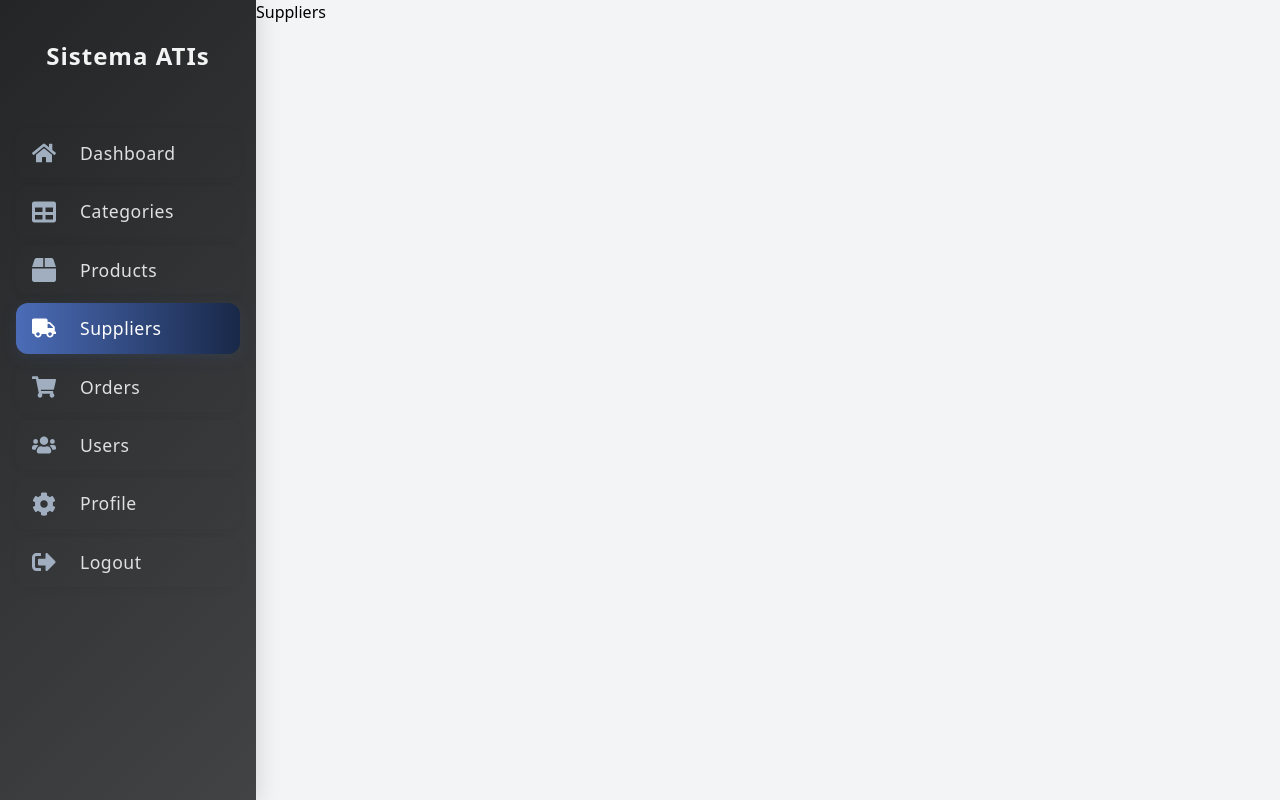
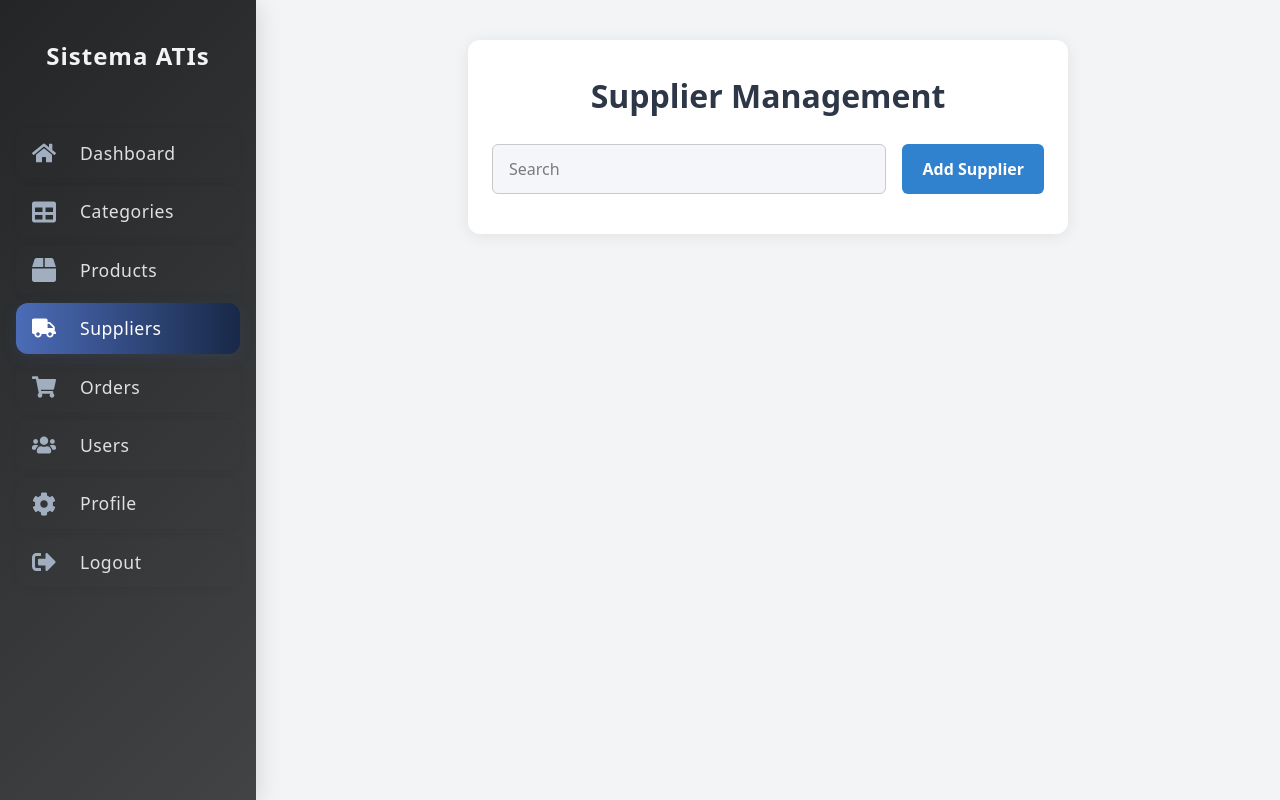
Before and after one commit to Proyecto-Intergrador-PNS/ATIs, a React (Vite) app in the folder front-end/: page /admin-dashboard/suppliers in a window 1280 px wide. Built offline with nearby package versions, Linux system fonts and the light colour scheme; sample sign-in values are in the browser's storage.

Commit message:
added supplier module on proyect, starting working on it

```diff
--- a/front-end/src/App.jsx
+++ b/front-end/src/App.jsx
@@ -5,6 +5,7 @@ import Login from './pages/Login';
 import ProtectedRoutes from './utils/ProtectedRoutes';
 import Dashboard from './pages/Dashboard';
 import Categories from './components/Categories';
+import Suppliers from './components/Suppliers';
 
 /**
  * @file App.jsx
@@ -45,7 +46,7 @@ function App() {
               within the `Dashboard` component. */}
           <Route path='categories' element={<Categories />} />
           <Route path='products' element={<h1>Products</h1>} />
-          <Route path='suppliers' element={<h1>Suppliers</h1>} />
+          <Route path='suppliers' element={<Suppliers />} />
           <Route path='orders' element={<h1>Orders</h1>} />
           <Route path='users' element={<h1>Users</h1>} />
           <Route path='profile' element={<h1>Profile</h1>} />
--- /dev/null
+++ b/front-end/src/components/Suppliers.css
@@ -0,0 +1,183 @@
+.suppliers-container {
+  max-width: 600px;
+  margin: 40px auto;
+  background: #fff;
+  border-radius: 12px;
+  box-shadow: 0 2px 16px rgba(0,0,0,0.08);
+  padding: 32px 24px 24px 24px;
+}
+
+.suppliers-title {
+  font-size: 2rem;
+  font-weight: 700;
+  margin-bottom: 24px;
+  color: #2d3748;
+  text-align: center;
+}
+
+.suppliers-actions {
+  display: flex;
+  gap: 16px;
+  justify-content: center;
+  margin-bottom: 16px;
+}
+
+.suppliers-search {
+  flex: 1;
+  padding: 10px 14px;
+  border: 1px solid #cbd5e1;
+  border-radius: 6px;
+  font-size: 1rem;
+  outline: none;
+  transition: border 0.2s;
+}
+
+.suppliers-search:focus {
+  border-color: #3182ce;
+}
+
+.suppliers-add-btn {
+  background: #3182ce;
+  color: #fff;
+  border: none;
+  border-radius: 6px;
+  padding: 10px 20px;
+  font-size: 1rem;
+  font-weight: 600;
+  cursor: pointer;
+  transition: background 0.2s;
+}
+
+.suppliers-add-btn:hover {
+  background: #2563eb;
+}
+
+.supplier-modal-overlay {
+  position: fixed;
+  top: 0; left: 0; right: 0; bottom: 0;
+  background: rgba(0,0,0,0.25);
+  z-index: 1000;
+  display: flex;
+  align-items: center;
+  justify-content: center;
+}
+
+.supplier-modal {
+  background: #fff;
+  border-radius: 10px;
+  box-shadow: 0 4px 24px rgba(0,0,0,0.12);
+  padding: 32px 24px 24px 24px;
+  min-width: 340px;
+  position: relative;
+  animation: fadeIn 0.2s;
+}
+
+@keyframes fadeIn {
+  from { opacity: 0; transform: scale(0.98); }
+  to { opacity: 1; transform: scale(1); }
+}
+
+.supplier-modal h1 {
+  font-size: 1.3rem;
+  margin-bottom: 18px;
+  color: #2d3748;
+  text-align: center;
+}
+
+.supplier-modal form {
+  display: flex;
+  flex-direction: column;
+  gap: 12px;
+}
+
+.supplier-modal input {
+  padding: 9px 12px;
+  border: 1px solid #cbd5e1;
+  border-radius: 5px;
+  font-size: 1rem;
+  outline: none;
+  transition: border 0.2s;
+}
+
+.supplier-modal input:focus {
+  border-color: #3182ce;
+}
+
+.supplier-modal button[type="submit"] {
+  background: #3182ce;
+  color: #fff;
+  border: none;
+  border-radius: 5px;
+  padding: 10px 0;
+  font-size: 1rem;
+  font-weight: 600;
+  margin-top: 8px;
+  cursor: pointer;
+  transition: background 0.2s;
+}
+
+.supplier-modal button[type="submit"]:hover {
+  background: #2563eb;
+}
+
+.supplier-modal .close-btn {
+  position: absolute;
+  top: 14px;
+  right: 18px;
+  background: none;
+  border: none;
+  font-size: 1.2rem;
+  color: #718096;
+  cursor: pointer;
+  font-weight: bold;
+  transition: color 0.2s;
+}
+
+.supplier-modal .close-btn:hover {
+  color: #e53e3e;
+}
+
+.suppliers-title {
+  font-size: 2rem;
+  font-weight: 700;
+  margin-bottom: 24px;
+  color: #2d3748;
+  text-align: center;
+}
+
+.suppliers-actions {
+  display: flex;
+  gap: 16px;
+  justify-content: center;
+  margin-bottom: 16px;
+}
+
+.suppliers-search {
+  flex: 1;
+  padding: 10px 14px;
+  border: 1px solid #cbd5e1;
+  border-radius: 6px;
+  font-size: 1rem;
+  outline: none;
+  transition: border 0.2s;
+}
+
+.suppliers-search:focus {
+  border-color: #3182ce;
+}
+
+.suppliers-add-btn {
+  background: #3182ce;
+  color: #fff;
+  border: none;
+  border-radius: 6px;
+  padding: 10px 20px;
+  font-size: 1rem;
+  font-weight: 600;
+  cursor: pointer;
+  transition: background 0.2s;
+}
+
+.suppliers-add-btn:hover {
+  background: #2563eb;
+}
--- /dev/null
+++ b/front-end/src/components/Suppliers.jsx
@@ -0,0 +1,34 @@
+import React, { useState } from 'react'
+import './Suppliers.css';
+
+const Suppliers = () => {
+  const [addEditModel, setAddEditModel] = useState(null);
+
+  return (
+    <div className="suppliers-container">
+      <h1 className="suppliers-title">Supplier Management</h1>
+      <div className="suppliers-actions">
+        <input className="suppliers-search" type="text" placeholder="Search" />
+        <button className="suppliers-add-btn" onClick={() => setAddEditModel(1)}>Add Supplier</button>
+      </div>
+
+      {addEditModel && (
+        <div className="supplier-modal-overlay">
+          <div className="supplier-modal">
+            <h1>Add Supplier</h1>
+            <button className="close-btn" onClick={() => setAddEditModel(null)} type="button">×</button>
+            <form>
+              <input type="text" placeholder="Supplier Name" />
+              <input type="email" placeholder="Supplier Email" />
+              <input type="number" placeholder="Supplier Number" />
+              <input type="text" placeholder="Supplier Address" />
+              <button type="submit">Add Supplier</button>
+            </form>
+          </div>
+        </div>
+      )}
+    </div>
+  )
+}
+
+export default Suppliers
```
